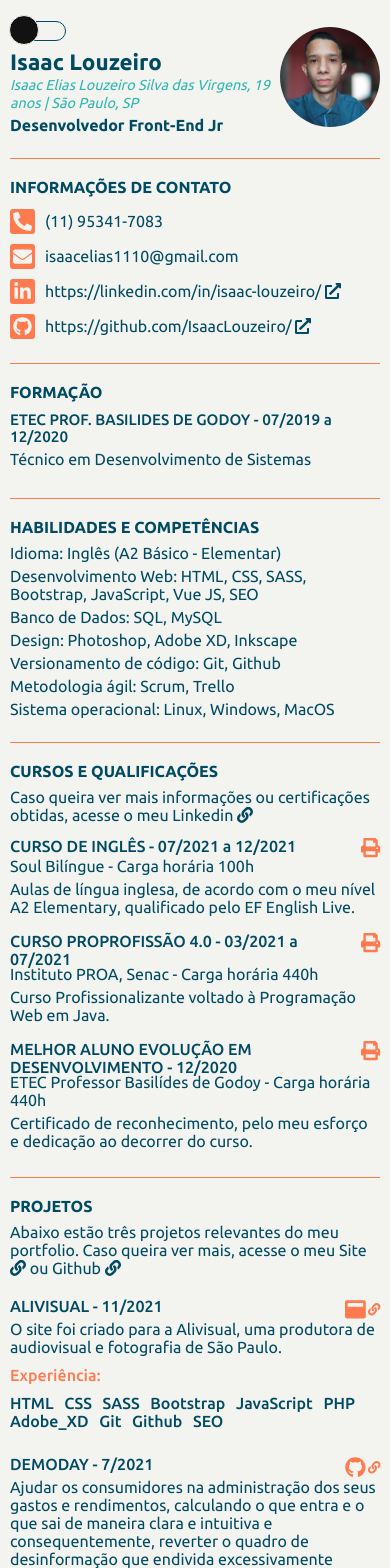
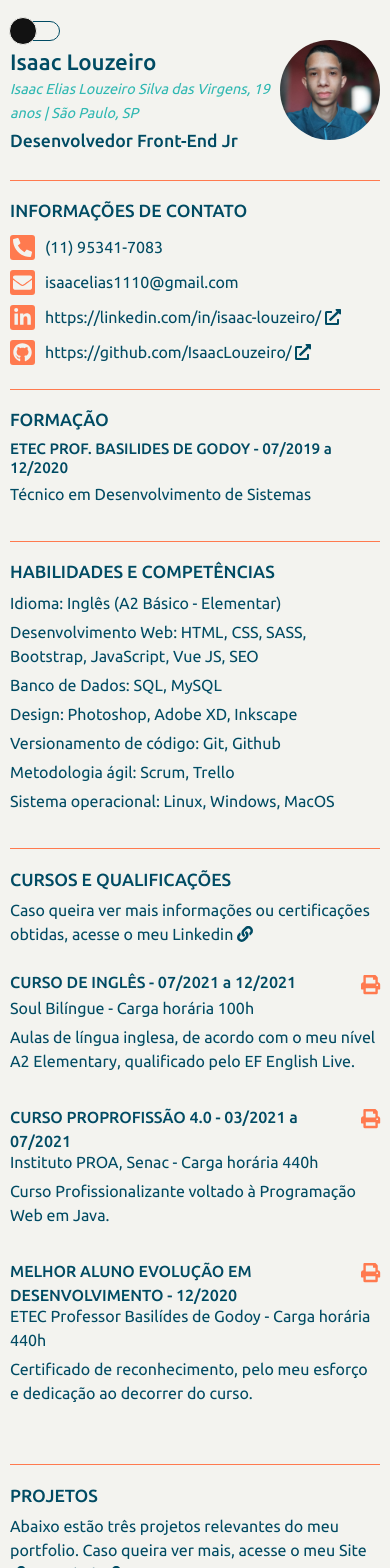
Before and after one commit to IsaacLouzeiro/resume, a Vue app: page / in a window 390 px wide. Shown: the top 1568 px of the page. Built offline with nearby package versions, Linux system fonts and the light colour scheme.

Commit message:
deixando site 100% responsivo

```diff
--- a/package.json
+++ b/package.json
@@ -12,8 +12,11 @@
     "@fortawesome/free-brands-svg-icons": "^5.15.4",
     "@fortawesome/free-solid-svg-icons": "^5.15.4",
     "@fortawesome/vue-fontawesome": "^3.0.0-5",
+    "bootstrap": "^5.1.3",
+    "bootstrap-vue": "^2.21.2",
+    "bootstrap-vue-3": "^0.1.0",
     "core-js": "^3.6.5",
-    "vue": "^3.0.0"
+    "vue": "^3.2.28"
   },
   "devDependencies": {
     "@vue/cli-plugin-babel": "~4.5.0",
--- a/src/App.vue
+++ b/src/App.vue
@@ -1,11 +1,19 @@
 <template>
-    <section id="paper">
-        <HeaderComp :nome="nome" :nomeCompleto="nomeCompleto" :idade="idade" :local="local" :profissao="profissao" />
-        <ContactComp :title="titleContact" :tel="tel" :mail="mail" :linkedin="linkedin" :github="github" />
-        <EducationComp :title="titleEducation"/>
-        <SkillsComp :title="titleSkills" />
-        <CoursesComp :title="titleCourses" :subTitle="subTitleCourses" :linkedin="linkedin" />
-        <ProjectsComp :title="titleProjects" :subTitle="subTitleProjects" :website="website" :github="github" />
+    <section id="paper" class="row g-0">
+        <div class="col-12">
+            <HeaderComp :nome="nome" :nomeCompleto="nomeCompleto" :idade="idade" :local="local" :profissao="profissao" />
+        </div>
+        <div class="row col-12 col-md-6 g-0 p-0 pe-md-2">
+            <ContactComp :title="titleContact" :tel="tel" :mail="mail" :linkedin="linkedin" :github="github" />
+            <ProjectsComp class="d-none d-md-block" :title="titleProjects" :subTitle="subTitleProjects" :website="website" :github="github" />
+        </div>
+
+        <div class="row h-25 col-12 col-md-6 g-0 p-0 ps-md-2">
+            <EducationComp :title="titleEducation"/>
+            <SkillsComp :title="titleSkills" />
+            <CoursesComp :title="titleCourses" :subTitle="subTitleCourses" :linkedin="linkedin" />
+            <ProjectsComp class="d-block d-md-none" :title="titleProjects" :subTitle="subTitleProjects" :website="website" :github="github" />
+        </div>
     </section>
 </template>
 
@@ -16,6 +24,9 @@ import EducationComp from './components/EducationComp.vue';
 import SkillsComp from './components/SkillsComp.vue';
 import CoursesComp from './components/CoursesComp.vue';
 import ProjectsComp from './components/ProjectsComp.vue';
+
+import 'bootstrap/dist/css/bootstrap.css'
+import 'bootstrap-vue/dist/bootstrap-vue.css'
 
 export default {
     name: 'App',
@@ -92,7 +103,7 @@ export default {
         padding: 1.7em;
         border: none;
 
-        @media only screen and (max-width: 650px) {
+        @media only screen and (max-width: 768px) {
             height: 100%;
             padding: 1.3em 10px;
         }
@@ -102,11 +113,11 @@ export default {
         padding: 1.2em 0;
 
         h2 {
-            font-size: 1.1em;
+            font-size: 1.2em;
             margin-bottom: .5em;
 
-            @media only screen and (max-width: 650px) {
-                font-size: 1em;
+            @media only screen and (max-width: 768px) {
+                font-size: 1.1em;
             }
         }
 
@@ -115,5 +126,6 @@ export default {
             cursor: pointer;
             transition: 0.2s;
         }
+        float: left;
     }
 </style>
--- a/src/assets/sass/colors.scss
+++ b/src/assets/sass/colors.scss
@@ -23,8 +23,7 @@ body.blackTheme {
     .contactComp { p { .icon { background-color: $color4-b; color: $color5-b; } } }
 
     // CoursesComp.vue
-    .coursesComp {
-        #modal { background-color: $color1-b; .closeBtn { color: $color4-b; } hr { border: 1px solid $color4-b; } div { a { background-color: $color3-b; color: $color1-b; } } } ul { li { .flex { a { color: $color4-b; &:hover { color: $color3-b; } } } } } }
+    .coursesComp { #modal { background-color: $color3-b; .closeBtn { color: $color5-b; } hr { border: 1px solid $color5-b; } div { a { background-color: $color2-b; color: $color1-b; } } } ul { li { .flex { a { color: $color4-b; &:hover { color: $color3-b; } } } } } }
 
     // ProjectsComp.vue
     .projectsComp { ul { li { .flex { a { color: $color4-b; &:hover { color: $color3-b; } } } ul { .titleExp { color: $color4-b; } } } } }
@@ -43,8 +42,7 @@ body.whiteTheme {
     .contactComp { p { .icon { background-color: $color4; color: $color5; } } }
 
     // CoursesComp.vue
-    .coursesComp {
-        #modal { background-color: $color1; .closeBtn { color: $color4; } hr { border: 1px solid $color4; } div { a { background-color: $color3; color: $color1; } } } ul { li { .flex { a { color: $color4; &:hover { color: $color3; } } } } } }
+    .coursesComp { #modal { background-color: $color1; .closeBtn { color: $color4; } hr { border: 1px solid $color4; } div { a { background-color: $color3; color: $color1; } } } ul { li { .flex { a { color: $color4; &:hover { color: $color3; } } } } } }
 
     // ProjectsComp.vue
     .projectsComp { ul { li { .flex { a { color: $color4; &:hover { color: $color3; } } } ul { .titleExp { color: $color4; } } } } }
--- a/src/components/ContactComp.vue
+++ b/src/components/ContactComp.vue
@@ -25,6 +25,7 @@ export default {
     section {
         p {
             padding: 5px 0;
+            margin: 0;
             display: flex;
             align-items: center;
 
--- a/src/components/CoursesComp.vue
+++ b/src/components/CoursesComp.vue
@@ -145,6 +145,7 @@ export default {
         }
 
         ul {
+            padding: 0;
             margin-top: 5px;
             list-style-type: none;
 
--- a/src/components/HeaderComp.vue
+++ b/src/components/HeaderComp.vue
@@ -1,5 +1,5 @@
 <template>
-    <header>
+    <header class="headerComp">
         <div class="details">
             <!-- Rounded switch -->
             <label class="switch">
@@ -43,10 +43,12 @@ export default {
         display: flex;
         align-items: center;
         justify-content: space-between;
-        padding-bottom: 1.5em;
+        padding-bottom: 1.3em;
 
         .details {
             h1 {
+                font-size: 1.7em;
+                margin: 0;
                 @media only screen and (max-width: 650px) {
                     font-size: 1.4em;
                 }
@@ -60,7 +62,11 @@ export default {
                 }
             }
             h4 {
+                font-size: 1.2em;
                 margin-top: 5px;
+                @media only screen and (max-width: 650px) {
+                    font-size: 1.1em;
+                }
             }
         }
 
@@ -84,7 +90,7 @@ export default {
     .switch {
         position: relative;
         display: inline-block;
-        width: 56px;
+        width: 50px;
         height: 28px;
         margin: 0;
     }
--- a/src/components/ProjectsComp.vue
+++ b/src/components/ProjectsComp.vue
@@ -66,6 +66,7 @@ export default {
 <style lang="scss" scoped>
     section {
         ul {
+            padding: 0;
             margin: 20px 0;
             list-style-type: none;
 
@@ -75,10 +76,10 @@ export default {
                 .flex {
                     display: flex;
                     justify-content: space-between;
+                    margin-bottom: 8px;
 
                     span {
                         font-weight: 500;
-                        margin-bottom: 5px;
                     }
 
                     a {
--- a/src/components/SkillsComp.vue
+++ b/src/components/SkillsComp.vue
@@ -56,6 +56,7 @@ export default {
 <style lang="scss" scoped>
     section {
         ul {
+            padding: 0;
             list-style-type: none;
 
             li {
--- a/src/main.js
+++ b/src/main.js
@@ -9,4 +9,6 @@ import { fas } from '@fortawesome/free-solid-svg-icons'
 
 library.add(fab, fas)
 
-createApp(App).component("font-awesome-icon", FontAwesomeIcon).mount('#app')
+createApp(App)
+.component("font-awesome-icon", FontAwesomeIcon)
+.mount('#app')
```
Also changed, not shown: public/index.html (indentation only), 1 other file (tests, documents, lock files or other folders).
